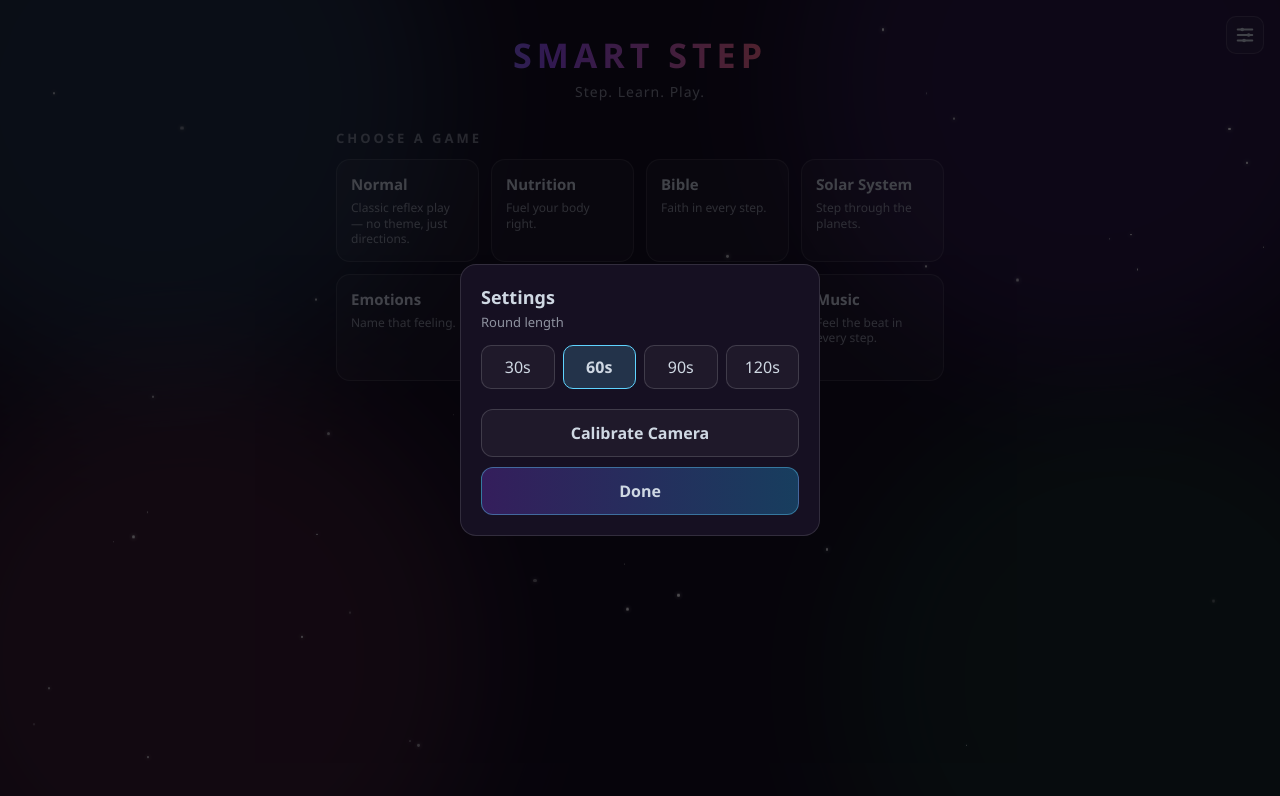
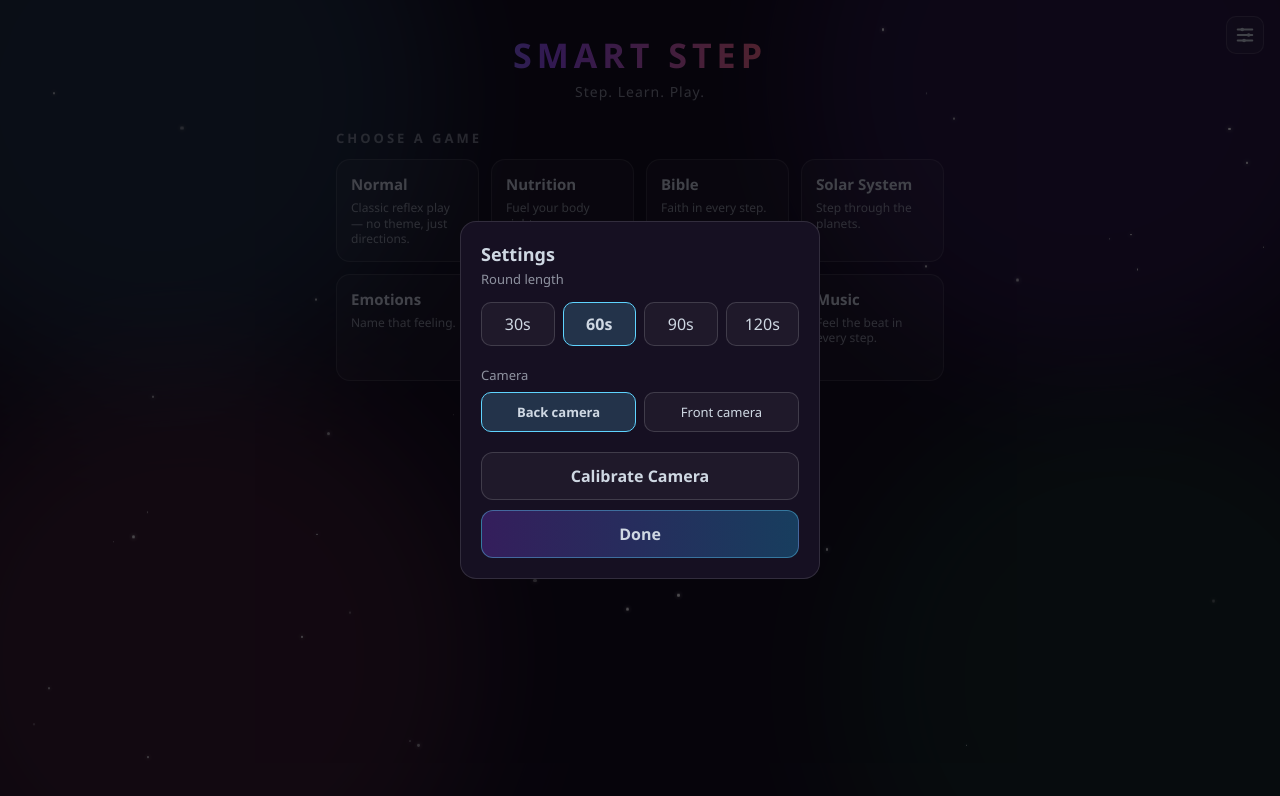
Before and after one commit to Nqobileee/Foot-Tile-Color-Detector, a React (Vite) app: page / in a window 1280 px wide. Both pictures are taken after a click on the button "Settings". Shown: the top 796 px of the page. Built offline with nearby package versions, Linux system fonts and the light colour scheme.

Commit message:
Add facing mode persistence and update CVOverlay to use dynamic facing mode

```diff
--- a/src/App.jsx
+++ b/src/App.jsx
@@ -15,6 +15,8 @@ import {
   saveHighScores,
   loadCalibration,
   saveCalibration,
+  loadFacingMode,
+  saveFacingMode,
 } from './content/storage.js';
 import { downloadTrainingZip } from './content/exportSession.js';
 
@@ -31,6 +33,7 @@ export default function App() {
   const [durationSec, setDurationSec] = useState(() => loadDurationSec());
   const [highScores, setHighScores] = useState(() => loadHighScores());
   const [calibration, setCalibration] = useState(() => loadCalibration());
+  const [facingMode, setFacingMode] = useState(() => loadFacingMode());
   const [lastResult, setLastResult] = useState(null); // { score, isNewHighScore }
   const engineRef = useRef(null);
   const capturesRef = useRef([]); // { blob, label, timestamp }[] — collected during play, for training
@@ -38,6 +41,11 @@ export default function App() {
   function handleChangeDuration(sec) {
     setDurationSec(sec);
     saveDurationSec(sec);
+  }
+
+  function handleChangeFacingMode(mode) {
+    setFacingMode(mode);
+    saveFacingMode(mode);
   }
 
   function handleChangeCalibration(patch) {
@@ -158,6 +166,7 @@ export default function App() {
           onCapture={phase === 'playing' ? handleCapture : undefined}
           calibration={calibration}
           onChangeCalibration={handleChangeCalibration}
+          facingMode={facingMode}
           style={
             phase === 'calibrating'
               ? { flex: '1 1 auto', minHeight: 0 }
@@ -181,6 +190,8 @@ export default function App() {
         <SettingsPanel
           durationSec={durationSec}
           onChangeDuration={handleChangeDuration}
+          facingMode={facingMode}
+          onChangeFacingMode={handleChangeFacingMode}
           onCalibrate={handleCalibrate}
           onClose={() => setSettingsOpen(false)}
         />
--- a/src/content/storage.js
+++ b/src/content/storage.js
@@ -6,7 +6,22 @@ import { defaultZoneCalibration } from '../game/constants.js';
 const DURATION_KEY = 'smart-step:durationSec';
 const HIGH_SCORES_KEY = 'smart-step:highScores';
 const CALIBRATION_KEY = 'smart-step:calibration';
+const FACING_MODE_KEY = 'smart-step:facingMode';
 export const DEFAULT_DURATION_SEC = 60;
+export const DEFAULT_FACING_MODE = 'environment'; // 'environment' = back camera, 'user' = front
+
+export function loadFacingMode() {
+  const raw = localStorage.getItem(FACING_MODE_KEY);
+  return raw === 'user' || raw === 'environment' ? raw : DEFAULT_FACING_MODE;
+}
+
+export function saveFacingMode(facingMode) {
+  try {
+    localStorage.setItem(FACING_MODE_KEY, facingMode);
+  } catch {
+    /* storage unavailable — setting just won't persist */
+  }
+}
 
 export function loadDurationSec() {
   const raw = Number(localStorage.getItem(DURATION_KEY));
--- a/src/input/cvInput/CVOverlay.jsx
+++ b/src/input/cvInput/CVOverlay.jsx
@@ -34,6 +34,7 @@ export default function CVOverlay({
   onCapture,
   calibration = defaultZoneCalibration(),
   onChangeCalibration,
+  facingMode = 'environment',
 }) {
   const videoRef = useRef(null);
   const canvasRef = useRef(null);
@@ -82,7 +83,7 @@ export default function CVOverlay({
       if (cancelled) return;
 
       stream = await navigator.mediaDevices.getUserMedia({
-        video: { facingMode: { ideal: 'environment' }, width: { ideal: 1280 } },
+        video: { facingMode: { ideal: facingMode }, width: { ideal: 1280 } },
         audio: false,
       });
       if (cancelled) return;
@@ -140,7 +141,7 @@ export default function CVOverlay({
       cancelAnimationFrame(raf);
       stream?.getTracks().forEach((t) => t.stop());
     };
-  }, [judgeLane]);
+  }, [judgeLane, facingMode]);
 
   return (
     <div style={{ display: 'flex', flexDirection: 'column', width: '100%', maxWidth: 640, margin: '0 auto', ...style }}>
--- a/src/ui/SettingsPanel.jsx
+++ b/src/ui/SettingsPanel.jsx
@@ -1,6 +1,10 @@
 const PRESETS_SEC = [30, 60, 90, 120];
+const CAMERAS = [
+  { value: 'environment', label: 'Back camera' },
+  { value: 'user', label: 'Front camera' },
+];
 
-export default function SettingsPanel({ durationSec, onChangeDuration, onCalibrate, onClose }) {
+export default function SettingsPanel({ durationSec, onChangeDuration, facingMode, onChangeFacingMode, onCalibrate, onClose }) {
   return (
     <div
       onClick={onClose}
@@ -53,6 +57,32 @@ export default function SettingsPanel({ durationSec, onChangeDuration, onCalibra
           })}
         </div>
 
+        <p style={{ margin: '0 0 8px', fontSize: 13, opacity: 0.65 }}>Camera</p>
+        <div style={{ display: 'flex', gap: 8, marginBottom: 20 }}>
+          {CAMERAS.map(({ value, label }) => {
+            const active = value === facingMode;
+            return (
+              <button
+                key={value}
+                type="button"
+                onClick={() => onChangeFacingMode(value)}
+                style={{
+                  flex: 1,
+                  padding: '10px 0',
+                  borderRadius: 10,
+                  border: active ? '1px solid #5FD4FF' : '1px solid rgba(255,255,255,0.15)',
+                  background: active ? 'rgba(95,212,255,0.18)' : 'rgba(255,255,255,0.04)',
+                  fontWeight: active ? 700 : 400,
+                  fontSize: 13,
+                  cursor: 'pointer',
+                }}
+              >
+                {label}
+              </button>
+            );
+          })}
+        </div>
+
         <button
           type="button"
           onClick={onCalibrate}
```
